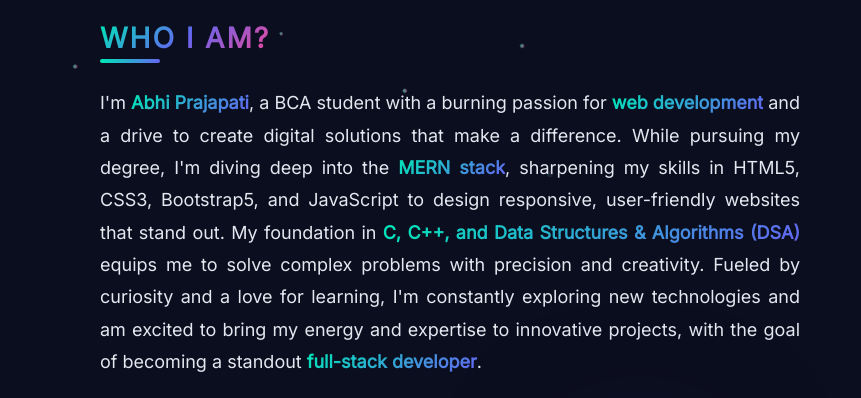
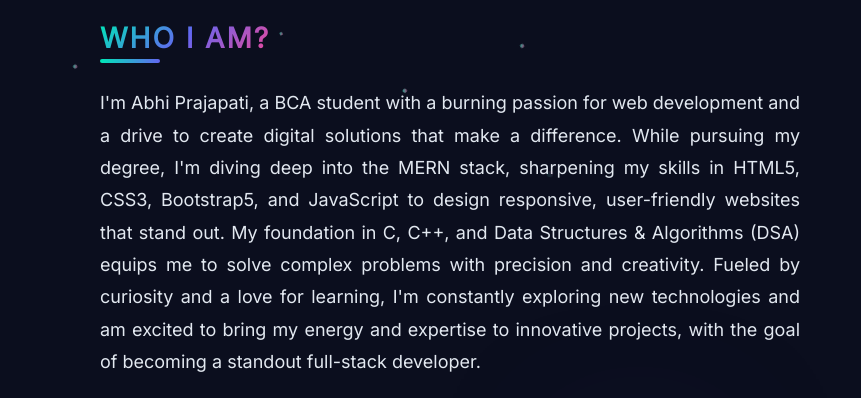
Before and after one commit to Abhiii1109/Portfolio, a plain HTML site: page index.html in a window 1280 px wide. Shown: the part 610-1008 px from the top of the page, 0-861 px from the left. Drawn offline with nearby package versions, Linux system fonts and the light colour scheme; animation ran at ten frames a second.

Commit message:
Update index.html

```diff
--- a/index.html
+++ b/index.html
@@ -141,19 +141,21 @@ System: <span class="yellow">'Responsive Web Design'</span>, <span class="yellow
     <section class="about-section" id="about">
       <div class="about-container">
         <div class="about-text">
-                <h2>WHO I AM?</h2>
-                <p>
-                    I'm <span class="highlight">Abhi Prajapati</span>, a BCA student with a burning passion for
-                    <span class="highlight">web development</span> and a drive to create digital solutions that make a
-                    difference. While pursuing my degree, I'm diving deep into the <span class="highlight">MERN stack</span>,
-                    sharpening my skills in HTML5, CSS3, Bootstrap5, and JavaScript to design responsive,
-                    user-friendly websites that stand out. My foundation in <span class="highlight">C, C++, and Data Structures & Algorithms (DSA)</span>
-                    equips me to solve complex problems with precision and creativity.
-                    Fueled by curiosity and a love for learning, I'm constantly exploring new technologies
-                    and am excited to bring my energy and expertise to innovative projects, with the goal
-                    of becoming a standout <span class="highlight">full-stack developer</span>.
-                </p>
-            </div>
+          <h2>WHO I AM?</h2>
+          <p>
+            I'm Abhi Prajapati, a BCA student with a burning passion for web
+            development and a drive to create digital solutions that make a
+            difference. While pursuing my degree, I'm diving deep into the MERN
+            stack, sharpening my skills in HTML5, CSS3, Bootstrap5, and
+            JavaScript to design responsive, user-friendly websites that stand
+            out. My foundation in C, C++, and Data Structures & Algorithms (DSA)
+            equips me to solve complex problems with precision and creativity.
+            Fueled by curiosity and a love for learning, I'm constantly
+            exploring new technologies and am excited to bring my energy and
+            expertise to innovative projects, with the goal of becoming a
+            standout full-stack developer.
+          </p>
+        </div>
         <div class="about-image-wrapper">
           <img
             src="https://assets.bitdegree.org/online-learning-platforms/storage/media/2018/08/what-is-a-web-developer.jpg"
```
